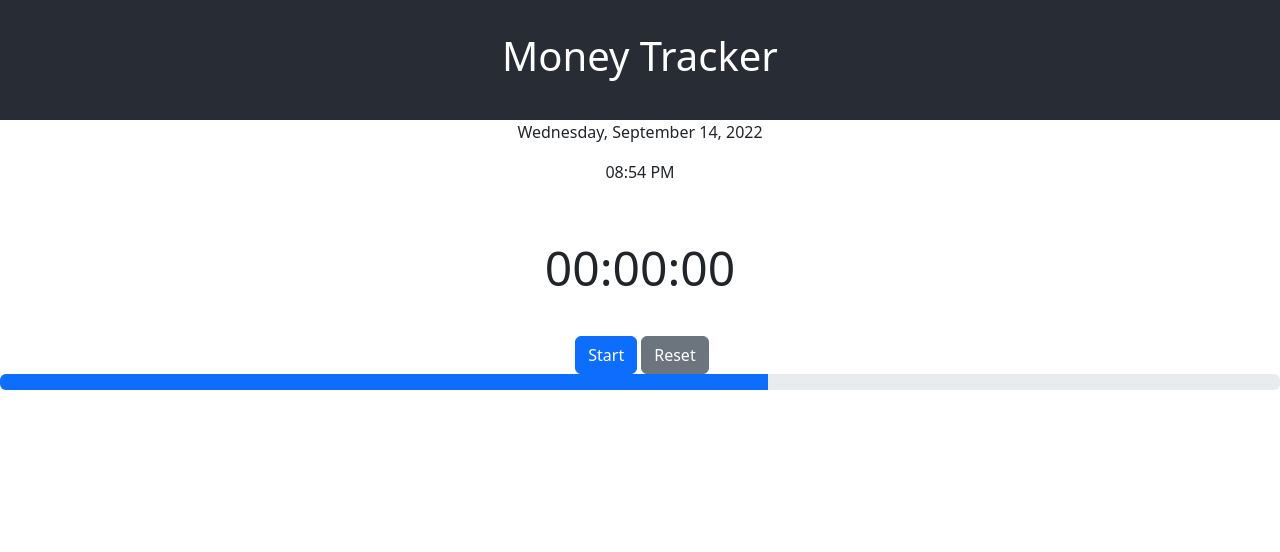
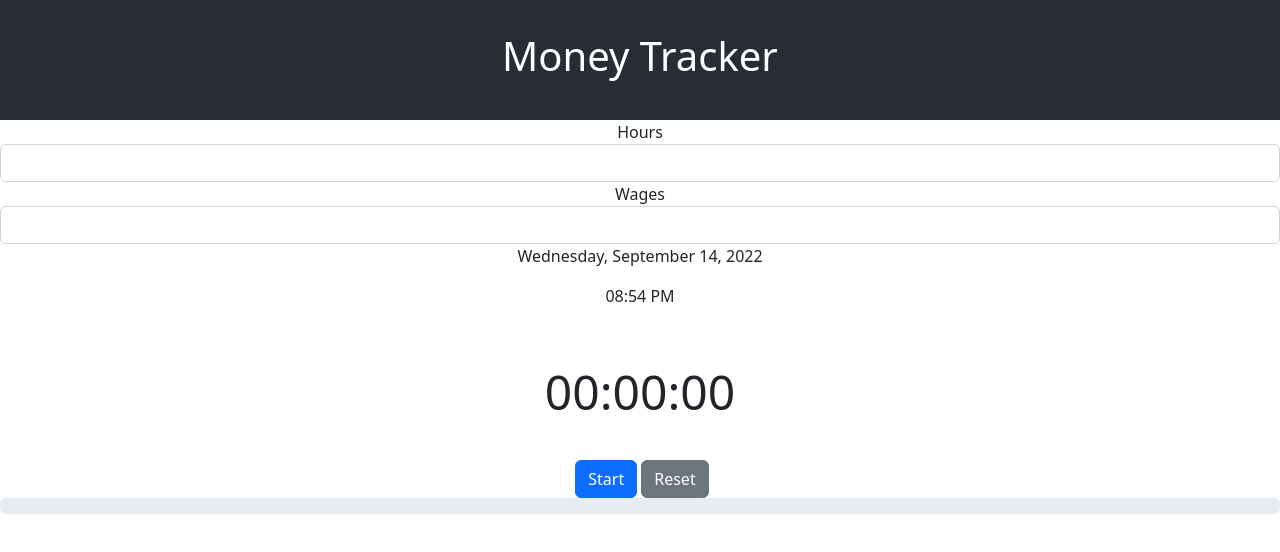
Before and after one commit to WarriorAchilles/Money-Tracker, a React (Create React App) app: page / in a window 1280 px wide. Shown: the top 552 px of the page. Built offline with nearby package versions, Linux system fonts and the light colour scheme.

Commit message:
added user inputs and wired up progressBar to be full when seconds reaches hours defined by user

```diff
--- a/src/App.tsx
+++ b/src/App.tsx
@@ -1,19 +1,31 @@
-import React from 'react';
+import React, { FormEvent, useState } from 'react';
 import './App.css';
 import Timer from './Timer';
 import DateTime from './DateTime';
-import { ProgressBar } from 'react-bootstrap';
 
 function App() {
+
+  const [hours, setHours] = useState(0);
+  const [wages, setWages] = useState(0);
+
   return (
     <div className="App">
       <header className="App-header">
         <h1>Money Tracker</h1>
       </header>
       <body>
+        <form>
+          <div className="form-group">
+            <label>Hours</label>
+            <input type="number" name="hours" className="form-control" onChange={e => setHours(Number(e.target.value))} />
+          </div>
+          <div className="form-group">
+            <label>Wages</label>
+            <input type="number" name="wages" className="form-control" onChange={e => setWages(Number(e.target.value))} />
+          </div>
+        </form>
         <DateTime displayDate={true} displayTime={true} />
-        <Timer />
-        <ProgressBar now={60} />
+        <Timer hours={hours} wages={wages} />
       </body>
     </div>
   );
--- a/src/Timer.tsx
+++ b/src/Timer.tsx
@@ -1,8 +1,14 @@
 import React, { useEffect, useState } from 'react';
 import 'bootstrap/dist/css/bootstrap.css';
+import { ProgressBar } from 'react-bootstrap';
 import './Timer.css';
 
-const Timer = () => {
+interface propTypes {
+  hours: number,
+  wages: number,
+}
+
+const Timer = (props: propTypes) => {
   const [seconds, setSeconds] = useState(0);
   const [isActive, setIsActive] = useState(false);
 
@@ -28,11 +34,11 @@ const Timer = () => {
   return (
     <div>
       <div className="timer">
-      {Math.floor(seconds / 3600).toLocaleString('en-us', {minimumIntegerDigits: 2, useGrouping: false})}
-      :{(Math.floor(seconds / 60) % 60).toLocaleString('en-us', {minimumIntegerDigits: 2, useGrouping: false})}
-      :{(seconds % 60).toLocaleString('en-us', {minimumIntegerDigits: 2, useGrouping: false})}
-    </div>
-      <div>
+        {Math.floor(seconds / 3600).toLocaleString('en-us', {minimumIntegerDigits: 2, useGrouping: false})}
+          :{(Math.floor(seconds / 60) % 60).toLocaleString('en-us', {minimumIntegerDigits: 2, useGrouping: false})}
+          :{(seconds % 60).toLocaleString('en-us', {minimumIntegerDigits: 2, useGrouping: false})}
+      </div>
+      <div className="buttonRow">
         <button className="btn btn-primary mx-1" onClick={toggle}>
           {isActive ? 'Pause' : 'Start'}
         </button>
@@ -40,6 +46,9 @@ const Timer = () => {
           Reset
         </button>
       </div>
+      <div className="progressBar">
+        <ProgressBar now={(seconds / (props.hours * 3600)) * 100} />
+      </div>
     </div>
   );
 };
```
Also changed, not shown: 1 other file (tests, documents, lock files or other folders).
